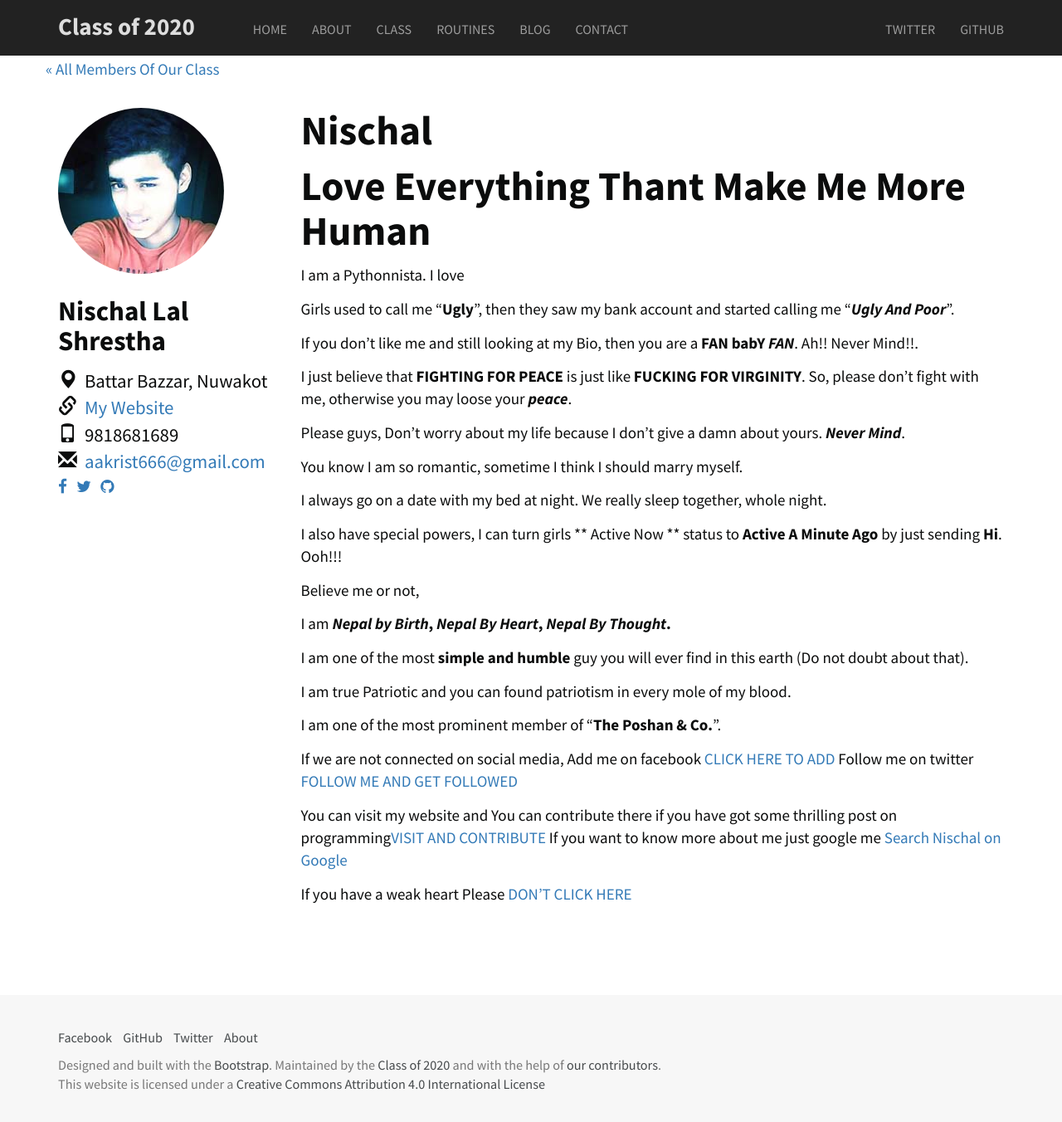
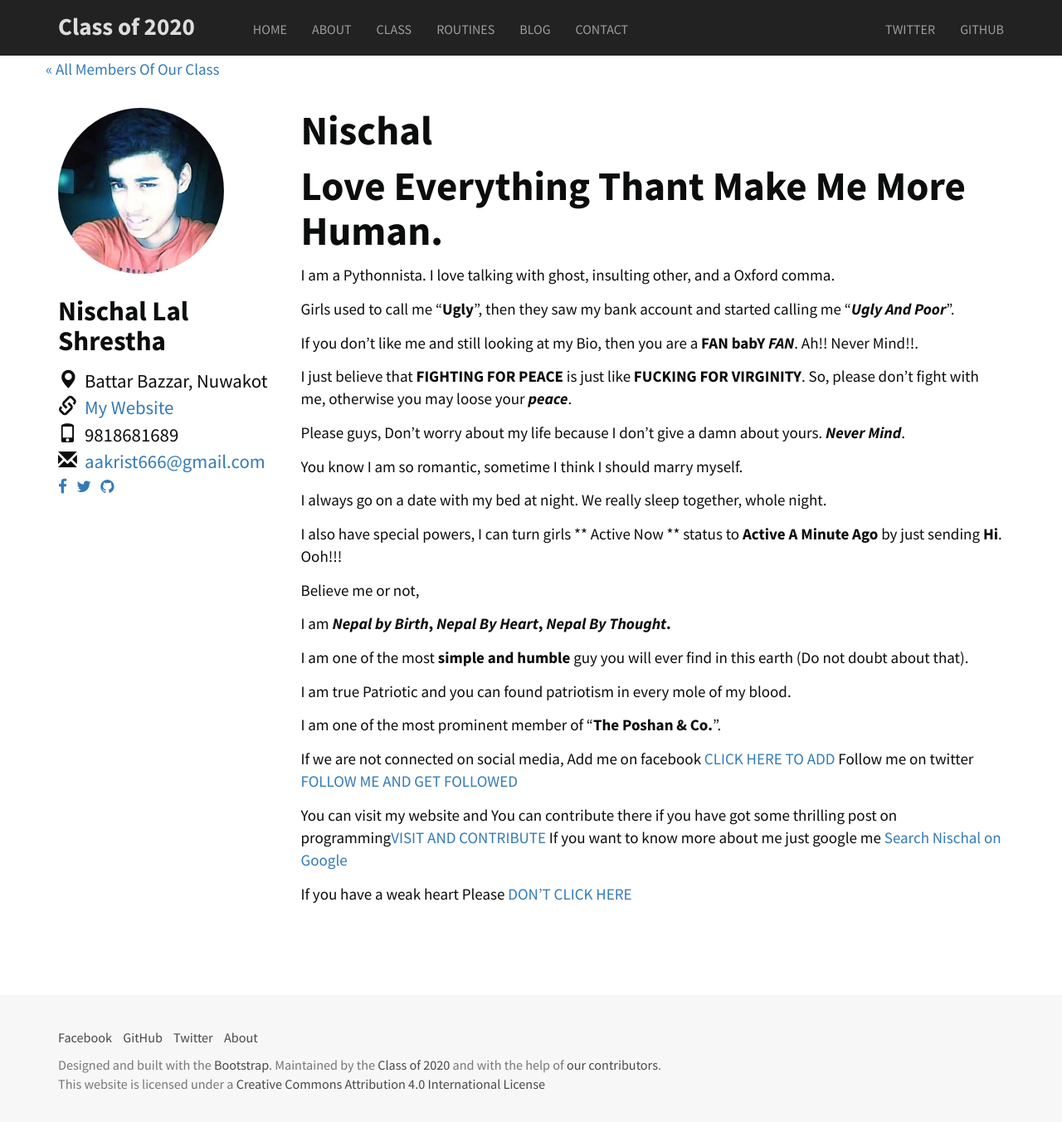
Before and after one commit to Classof2020/classof2020.github.io, a Jekyll site: the page built from _class/nischal_shrestha.md, in a window 1280 px wide and 1358 px high. Shown: the top 1352 px of the window at 83% size. Built offline with Jekyll 4.4.1, drawn with Linux system fonts in a browser that asks for light colours; nearby versions of some CDN libraries.

Commit message:
Upadate bio of Nischal

```diff
--- a/_class/nischal_shrestha.md
+++ b/_class/nischal_shrestha.md
@@ -17,10 +17,10 @@ layout: profile
 
 # Nischal
 
-# Love Everything Thant Make Me More Human
+# Love Everything Thant Make Me More Human.
 
 
-I am a Pythonnista. I love
+I am a Pythonnista. I love talking with ghost, insulting other, and a Oxford comma.
 
 Girls used to call me "**Ugly**", then they saw my bank account and started calling me "*Ugly And Poor*".
 
```
